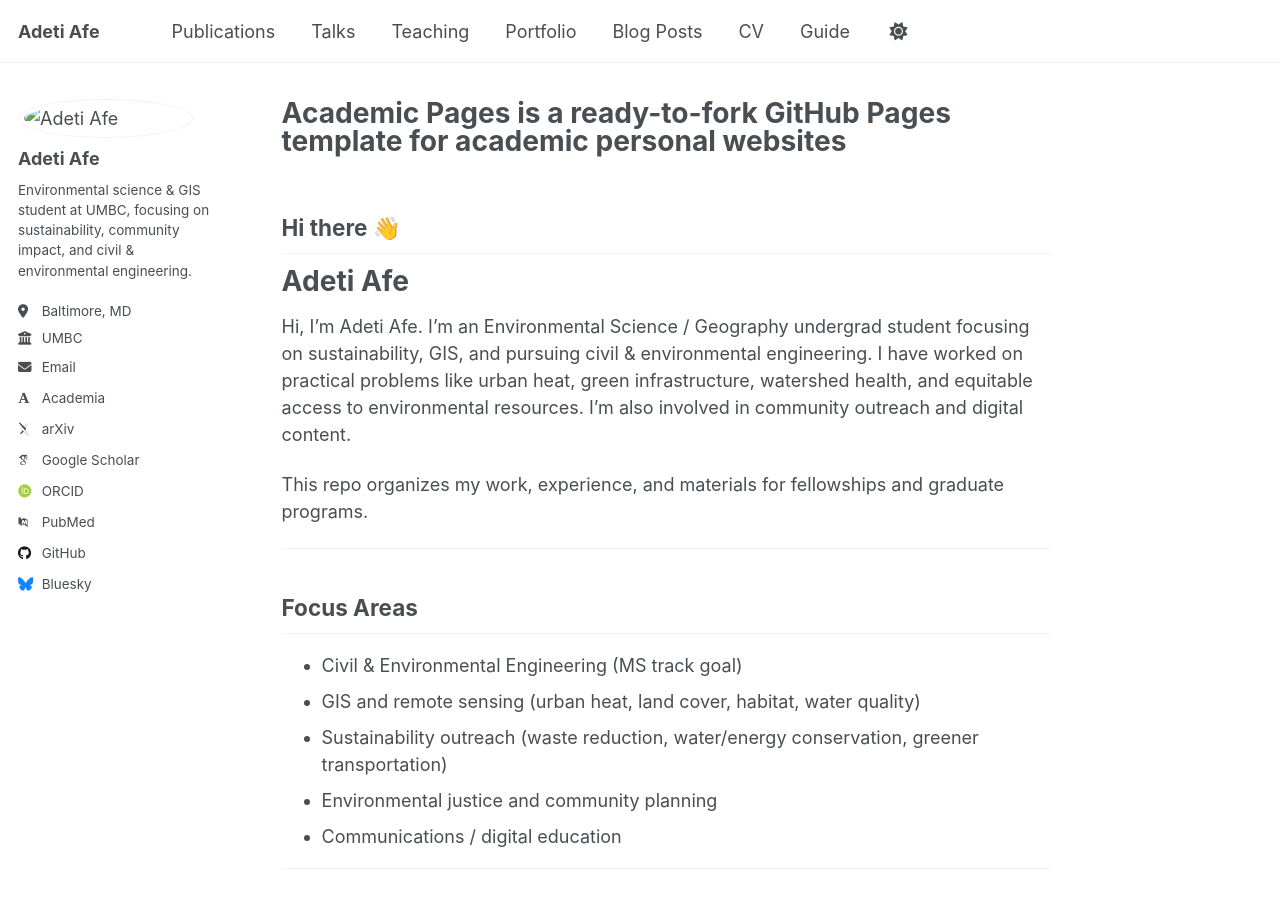
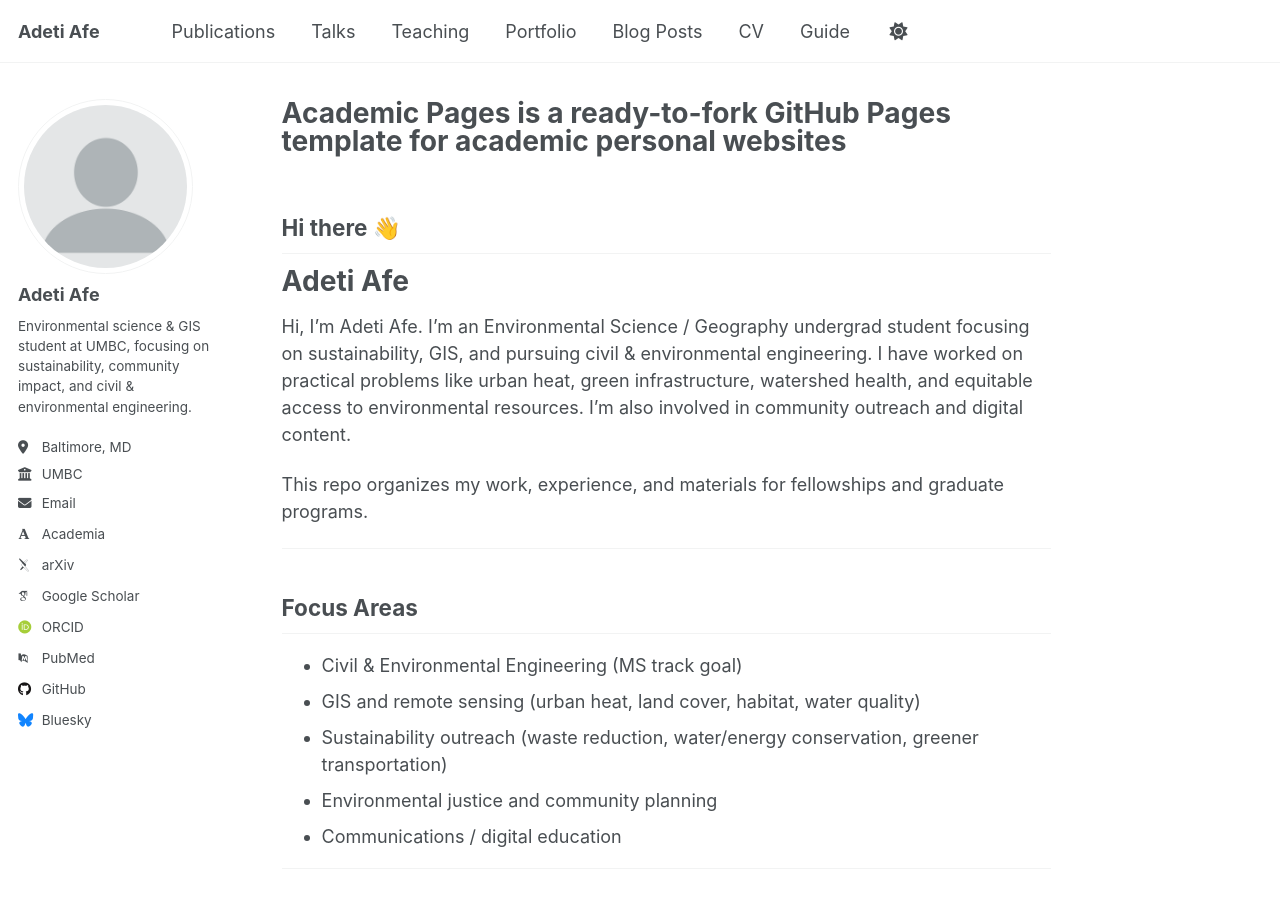
Before and after one commit to adeti-afe/adeti-afe.github.io, a Jekyll site: the page built from _pages/about.md, in a window 1280 px wide and 900 px high. Built offline with Jekyll 4.4.1, drawn with Linux system fonts in a browser that asks for light colours; some web fonts are replaced; a script that is not in the unit is left out.

Commit message:
Update _config.yml

```diff
--- a/_config.yml
+++ b/_config.yml
@@ -23,7 +23,7 @@ repository               : "adeti-afe/adetiafe.github.io"
 # Site Author
 author:
   # Biographic information
-  avatar           : "images/profile.png"   # keep this for now; after you upload your own image, name it profile.png or change this to match
+  avatar           : "profile.png"   # keep this for now; after you upload your own image, name it profile.png or change this to match
   name             : "Adeti Afe"
   pronouns         :                # you can add something like "she/her", "he/him", "they/them", or leave blank
   bio              : "Environmental science & GIS student at UMBC, focusing on sustainability, community impact, and civil & environmental engineering."
```
